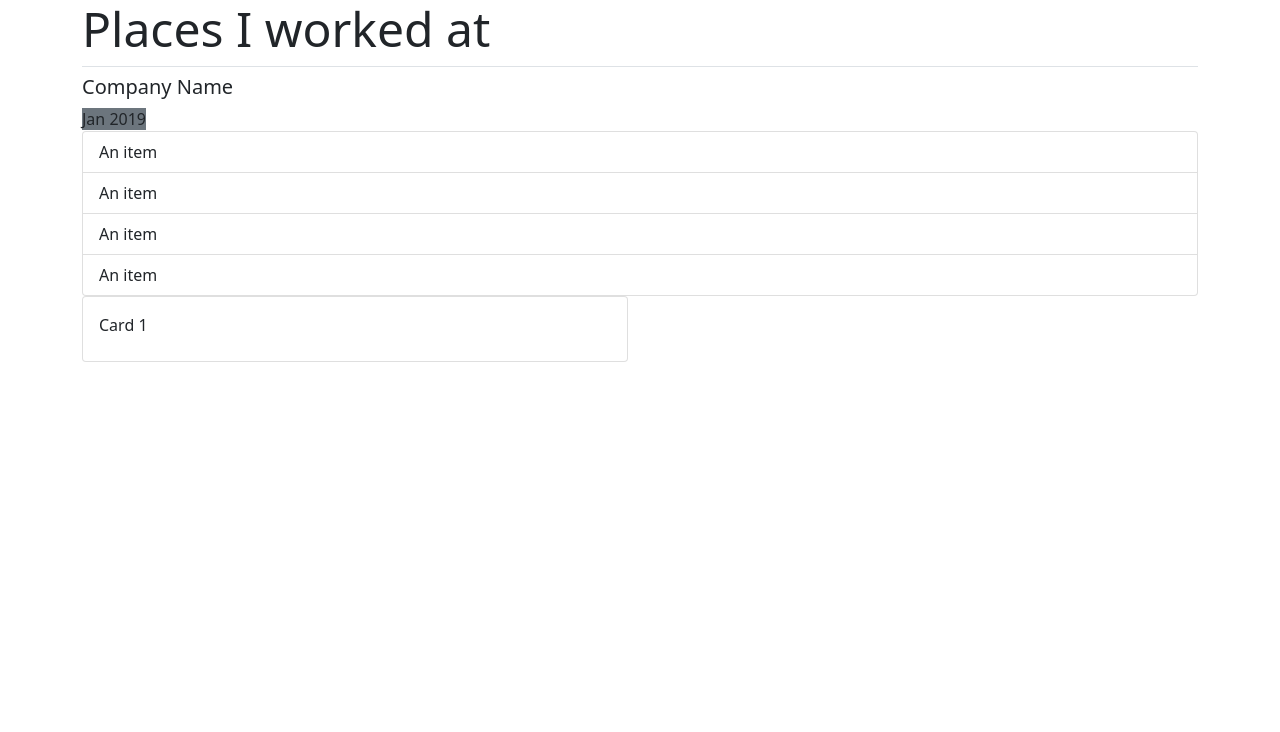
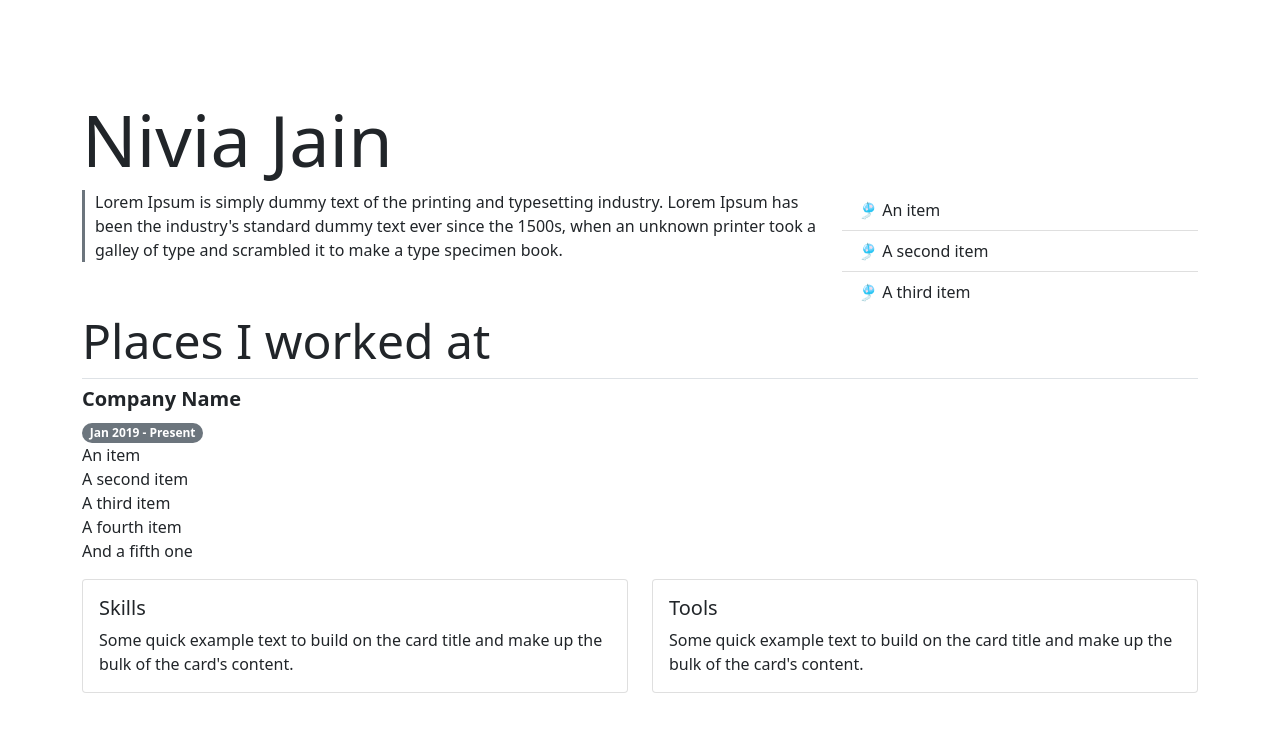
Before and after one commit to Nivia-J/Infiviz-3, a website built with Parcel: page src/index.html in a window 1280 px wide. Built offline with nearby package versions, Linux system fonts and the light colour scheme.

Commit message:
commit 4

```diff
--- a/src/index.html
+++ b/src/index.html
@@ -16,47 +16,74 @@
 <body>
   <main>
     <article>
-      <section class="profile">
+
+
+      <section class="intro">
         <div class="container">
-          <div class="row-logo">
+          <div class="logo row">
             <div class="col-12">
 
             </div>
           </div>
-        </div>
-      </section>
-
-      <section class="jobs">
-        <div class="container">
-
-         <div class="row">
+          <div class="row title">
             <div class="col-12">
-          <h2 class="display-5 border-bottom border-1 pb-2"> Places I worked at</h2>
+              <h1 class="display-2"> Nivia Jain</h1>
             </div>
           </div>
-
-         <div class="row">
-          <div class="col-12">
-            <h5> Company Name</h5>
-            <div><span class="badge-rounded-pill bg-secondary"> Jan 2019</span></div>
-            <ul class="list-group">
-              <li class="list-group-item"> An item </li>
-              <li class="list-group-item"> An item </li>
-              <li class="list-group-item"> An item </li>
-              <li class="list-group-item"> An item </li>
+          <div class="bio row">
+              <div class="col-8">
+                <p class="border-3 border-secondary border-start" style="padding-left:10px" > Lorem Ipsum is simply dummy text of the printing and typesetting industry. Lorem Ipsum has been the industry's standard dummy text ever since the 1500s, when an unknown printer took a galley of type and scrambled it to make a type specimen book. </p>
+              </div>
+              <div class="col-4">
+                <ul class="list-group list-group-flush">
+                  <li class="list-group-item">🎐 An item</li>
+                  <li class="list-group-item">🎐 A second item</li>
+                  <li class="list-group-item">🎐 A third item</li>
                 </ul>
               </div>
             </div>
           </div>
         </section>
-
-      <section class="cards">
+        <section class="jobs">
           <div class="container">
             <div class="row">
-            <div class="col-6">
+              <div class="col-12">
+                <h2 class="border-1 border-bottom display-5 pb-2">Places I worked at</h2>
+              </div>
+            </div>
+            <div class="row">
+              <div class="col-12">
+                <h5 class="fw-bold">Company Name</h5>
+                <div><span class="badge bg-secondary rounded-pill">Jan 2019 - Present</span></div>
+              </div>
+              <div class="col-12">
+                <ul class="list-unstyled">
+                  <li>An item</li>
+                  <li>A second item</li>
+                  <li>A third item</li>
+                  <li>A fourth item</li>
+                  <li>And a fifth one</li>
+                </ul>
+              </div>
+            </div>
+          </div>
+        </section>
+        <section class="info-cards">
+          <div class="container">
+            <div class="row">
+              <div class="col-12 col-sm-6">
                 <div class="card">
                   <div class="card-body">
-                  <div class="card-title"> Card 1 </div>
+                    <h5 class="card-title">Skills</h5>
+                    <p class="card-text">Some quick example text to build on the card title and make up the bulk of the card's content.</p>
+                  </div>
+                </div>
+              </div>
+              <div class="col-12 col-sm-6">
+                <div class="card">
+                  <div class="card-body">
+                    <h5 class="card-title">Tools</h5>
+                    <p class="card-text">Some quick example text to build on the card title and make up the bulk of the card's content.</p>
                   </div>
                 </div>
               </div>
--- a/src/styles/styles.css
+++ b/src/styles/styles.css
@@ -1,2 +1,6 @@
 /* Import all styles */
 @import "../../node_modules/bootstrap/dist/css/bootstrap.css";
+
+body {
+    margin-top: 6rem;
+}
```
Lines whose indentation alone changed are shown as unchanged.
